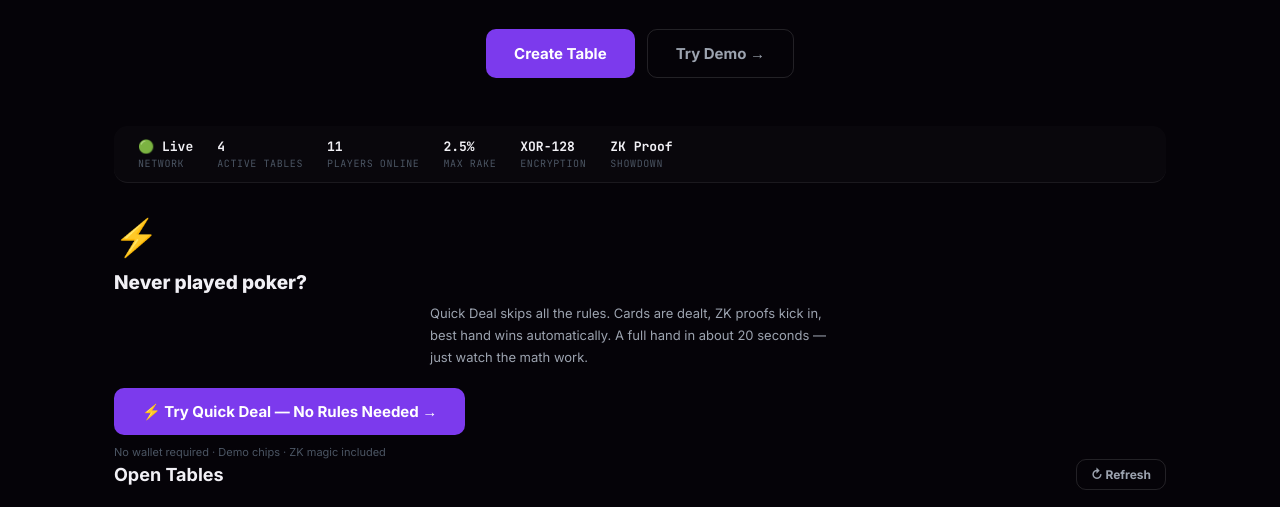
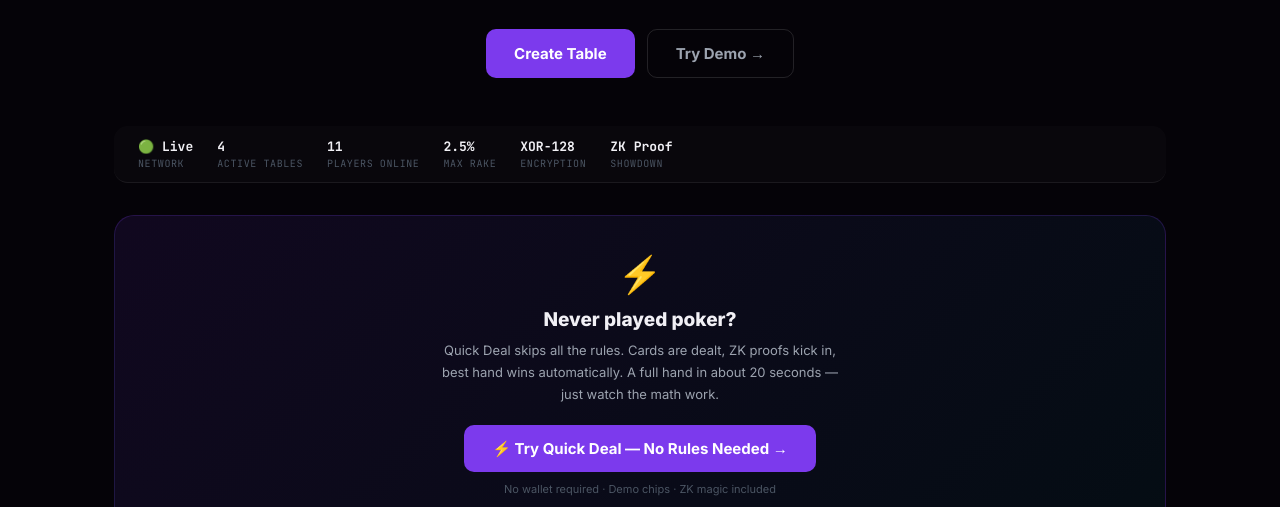
Before and after one commit to kingmunz1994-lgtm/night-poker, a website: page public/index.html in a window 1280 px wide. Shown: the part 403-910 px from the top of the page. Drawn offline with nearby package versions, Linux system fonts and the light colour scheme.

Commit message:
Add Quick Deal mode, Night Score, dealer rotation, ecosystem nav

```diff
--- a/public/css/poker.css
+++ b/public/css/poker.css
@@ -424,6 +424,16 @@ nav {
 .sab-raise  { background: rgba(245,197,24,.12); color: var(--gold); }
 .sab-allin  { background: rgba(239,68,68,.25); color: #f87171; }
 .seat-folded { opacity: .45; pointer-events: none; }
+
+/* ── Quick Deal banner ───────────────────────────────────────── */
+.quick-deal-banner {
+  background: linear-gradient(135deg, rgba(124,58,237,.1), rgba(6,182,212,.06));
+  border: 1px solid rgba(124,58,237,.22);
+  border-radius: 20px;
+  padding: 36px 24px;
+  text-align: center;
+  margin-bottom: 32px;
+}
 .sab-allin  { background: rgba(239,68,68,.2);  color: #f87171; font-size: 8px; }
 
 /* Hole cards (your hand) */
```
